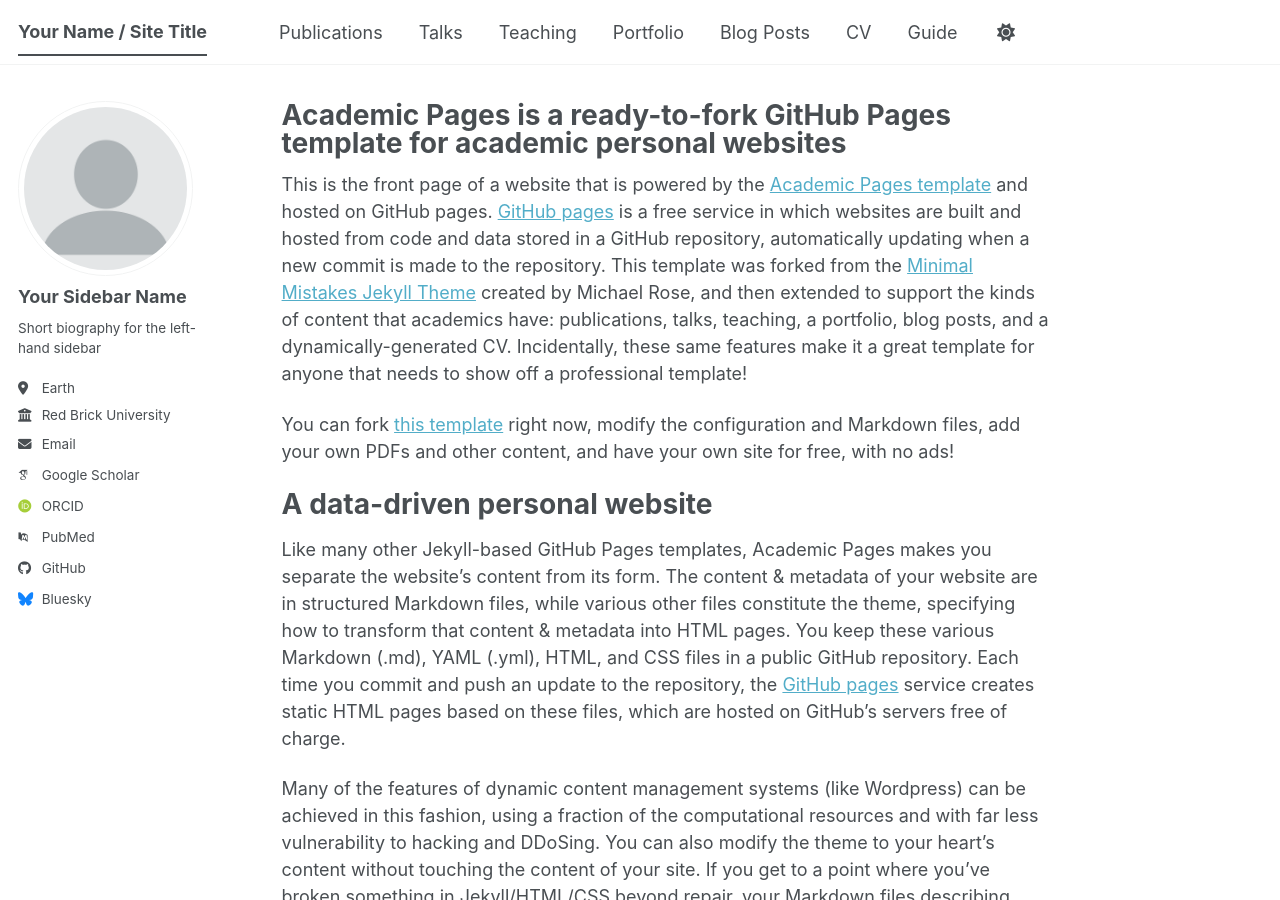
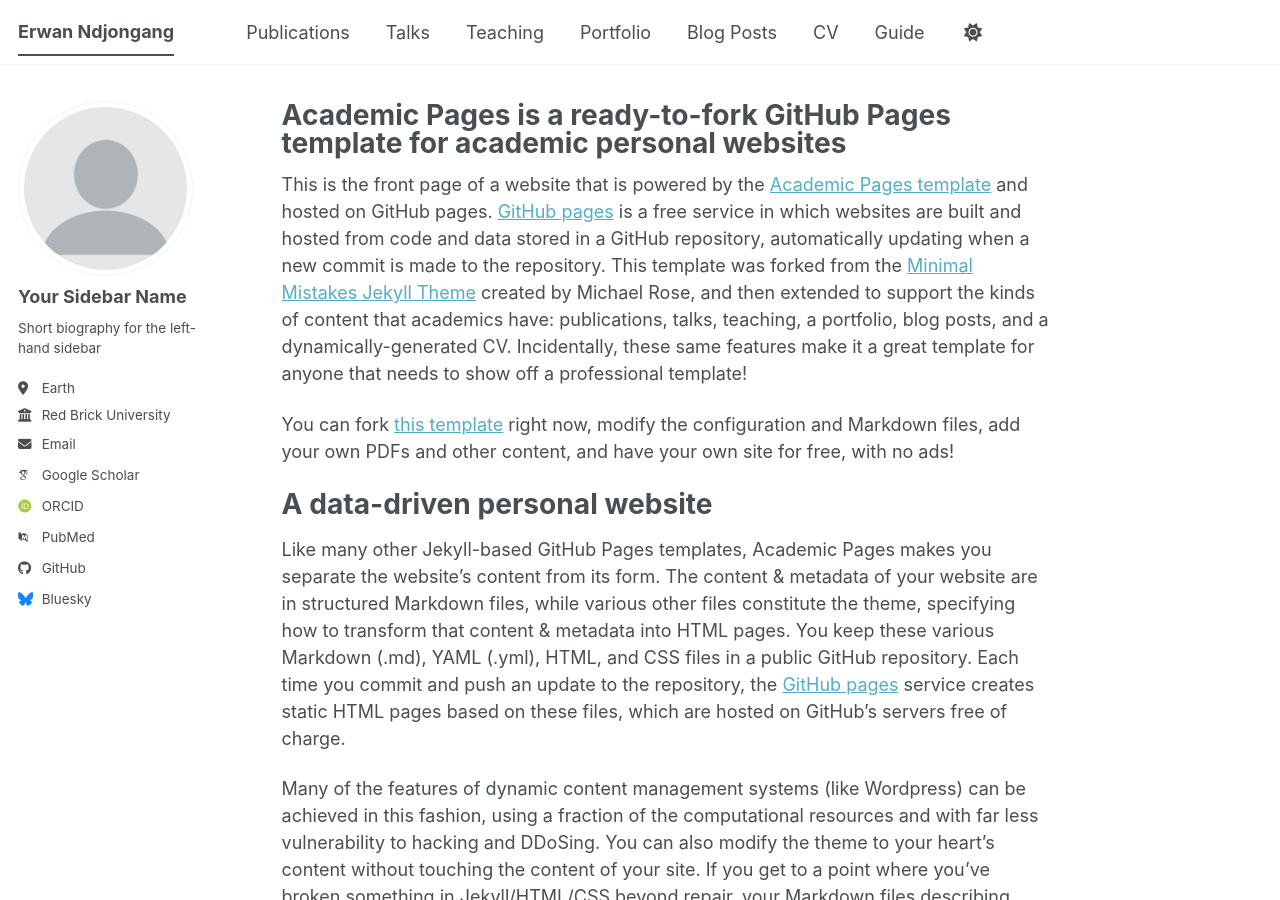
Before and after one commit to ern3509/erwanndjongang-github.io, a Jekyll site: the page built from _pages/about.md, in a window 1280 px wide and 900 px high. Built offline with Jekyll 4.4.1, drawn with Linux system fonts in a browser that asks for light colours; some web fonts are replaced; a script bundle is joined from its source files by our own code; library files that are not in the unit come from our copies.

Commit message:
Update site title in configuration file

```diff
--- a/_config.yml
+++ b/_config.yml
@@ -9,7 +9,7 @@
 # Basic Site Settings
 locale                   : "en-US"
 site_theme               : "default" # The available themes options are "default", "air", "sunrise", "mint", "dirt" and "contrast"
-title                    : "Your Name / Site Title"
+title                    : "Erwan Ndjongang"
 title_separator          : "-"
 name                     : &name "Your Name"
 description              : &description "Your Name's academic portfolio"   # Update this with a general description of your site, this is the default if not overridden by a page
```
